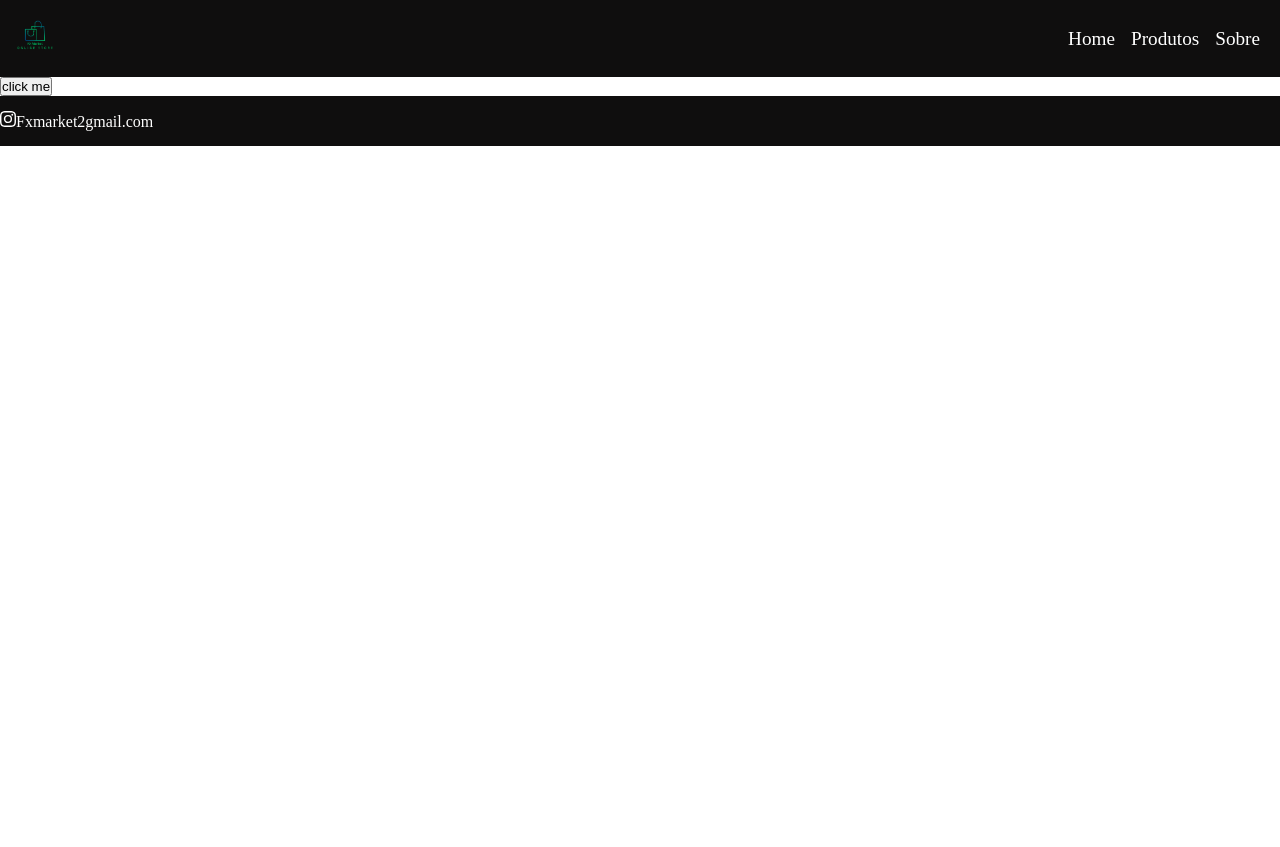
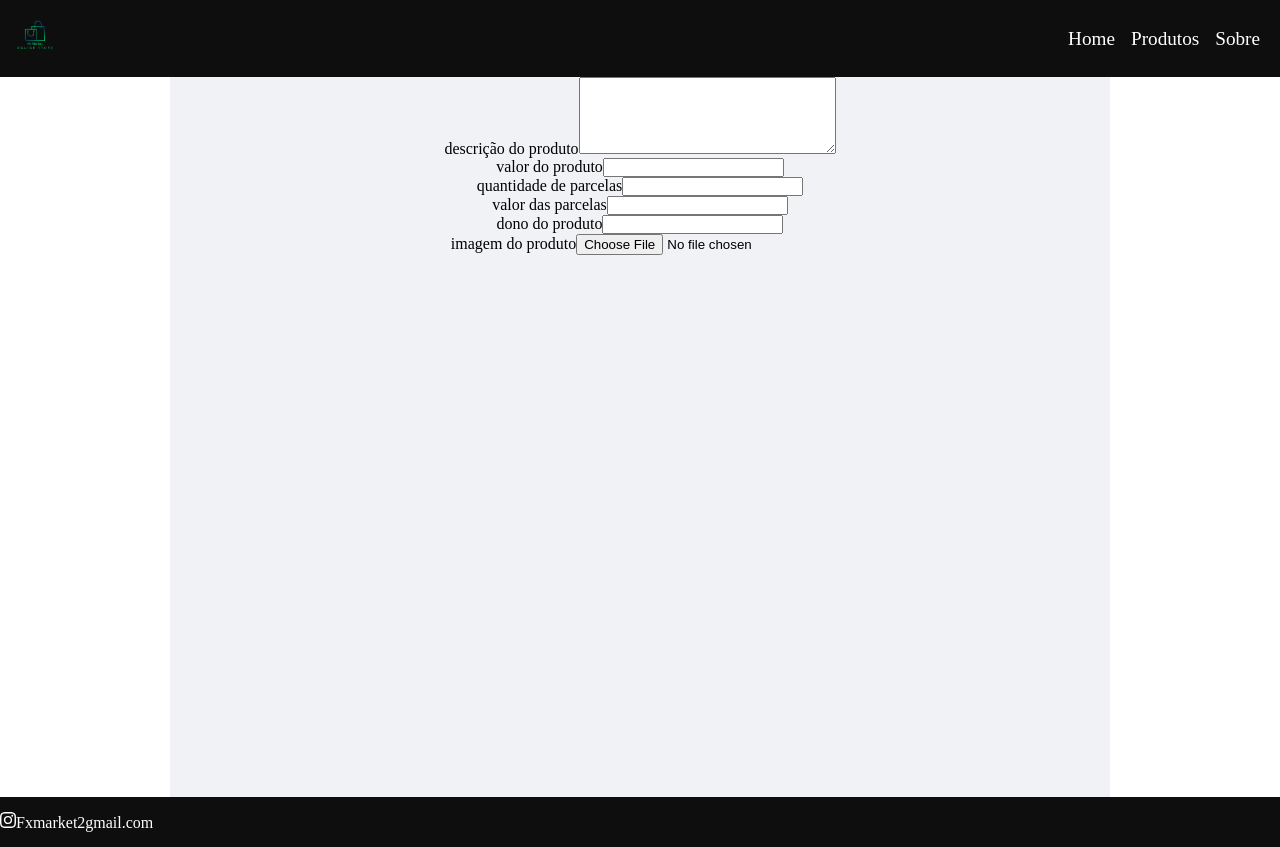
Before and after one commit to leonardofx1/FxMarket, a React (Vite) app in the folder fxmarket/: page /admin in a window 1280 px wide. Before the commit the page ends 800 px from the top, so only its background shows below. Built offline with nearby package versions, Linux system fonts and the light colour scheme; no server answers.

Commit message:
new page admin

```diff
--- a/fxmarket/package.json
+++ b/fxmarket/package.json
@@ -13,6 +13,7 @@
     "firebase": "^10.1.0",
     "react": "^18.2.0",
     "react-dom": "^18.2.0",
+    "react-hook-form": "^7.45.4",
     "react-icons": "^4.10.1",
     "react-router-dom": "^6.14.2",
     "styled-components": "^6.0.4",
--- a/fxmarket/src/components/CardProduct/index.jsx
+++ b/fxmarket/src/components/CardProduct/index.jsx
@@ -13,8 +13,8 @@ const CardProduct = () => {
         <li>
           <h2>Adestramento Canino em Casa Lorem ipsum dolor sit, amet consectetur adipisicing elit. Unde, architecto accusamus officiis aspernatur repellendus quam? Architecto error om</h2>
           </li>
-          <li> <S.OldPrice> Em apenas <strong> 7x  R$ 11,17  no cartão </strong></S.OldPrice> </li>
-        <li>  <p> R$ 24,90</p></li>
+
+        <li> <S.OldPrice> Em apenas <strong> 7x  R$ 11,17  no cartão </strong></S.OldPrice> <p> R$ 24,90</p></li>
       </S.CardBody>
     </>
   );
--- a/fxmarket/src/components/CardProduct/style.jsx
+++ b/fxmarket/src/components/CardProduct/style.jsx
@@ -21,7 +21,7 @@ export const CardBody = styled.ul`
     text-transform: lowercase;
     font-weight: 700;
     line-height: 16px;
-    height: 32px;
+    height: 45px;
     display: -webkit-box;
     overflow: hidden;
     text-overflow: ellipsis;
--- /dev/null
+++ b/fxmarket/src/components/Input/index.jsx
@@ -0,0 +1,15 @@
+
+
+const Input = ({register, name, type }) => {
+
+    return (
+        <>
+        <label htmlFor="">
+            {name}
+            <input type={type} {...register(name)} />
+        </label>
+        </>
+    )
+}
+
+export default Input
--- a/fxmarket/src/pages/Admin/index.jsx
+++ b/fxmarket/src/pages/Admin/index.jsx
@@ -1,16 +1,26 @@
-import React from 'react'
-import addP from '../../firebase/firebaseUtils/useAddDoc'
-import addProduct from '../../firebase/firebaseUtils/useAddDoc'
+import React from "react";
+import * as S from "./style";
+
+import addProduct from "../../firebase/firebaseUtils/addDoc";
+import { useForm } from "react-hook-form";
+import Input from "../../components/Input";
 
 const Admin = () => {
-    const handleAddProduct = () => {
-     addProduct()
-    }
+  const { formState: erros, register, handleSubmit } = useForm();
 
   return (
-    <div>
-     <button onClick={handleAddProduct}>click me</button>
-    </div>)
-}
+    <S.Form onSubmit={handleSubmit}>
+      <label htmlFor="">
+        descrição do produto
+        <textarea name="descrição do produto" cols="30" rows="5"></textarea>
+      </label>
+      <Input type="number"  register={register} name='valor do produto' />
+       <Input type="number"  register={register} name='quantidade de parcelas' />
+       <Input type="number"  register={register} name='valor das parcelas' />
+      <Input type="text" register={register} name='dono do produto' />
+      <Input type='file' register={register} name='imagem do produto'/>
+    </S.Form>
+  );
+};
 
-export default Admin
+export default Admin;
--- /dev/null
+++ b/fxmarket/src/pages/Admin/style.jsx
@@ -0,0 +1,15 @@
+import { styled } from "styled-components";
+import { thema } from "../../style/thema";
+
+export const Form = styled.form`
+  display: flex;
+  align-items: center;
+  flex-direction: column;
+
+  height: 90vh;
+  width: 940px;
+  min-width: auto;
+  margin: 0 auto;
+
+  background-color: ${thema.cinzaMedium};
+`;
--- a/fxmarket/src/style/thema.jsx
+++ b/fxmarket/src/style/thema.jsx
@@ -4,5 +4,5 @@ export const thema = {
     darkMedium: '#101111',
     cinzaMedium: '#F0F2F5',
     white: '#FFFFFF',
-    priceColor: 'rgb(0, 51, 198)',
+    priceColor: '#565a5f',
 }
```
Also changed, not shown: fxmarket/src/firebase/firebaseUtils/addDoc.js (renamed from fxmarket/src/firebase/firebaseUtils/useAddDoc.jsx), 1 other file (tests, documents, lock files or other folders).
